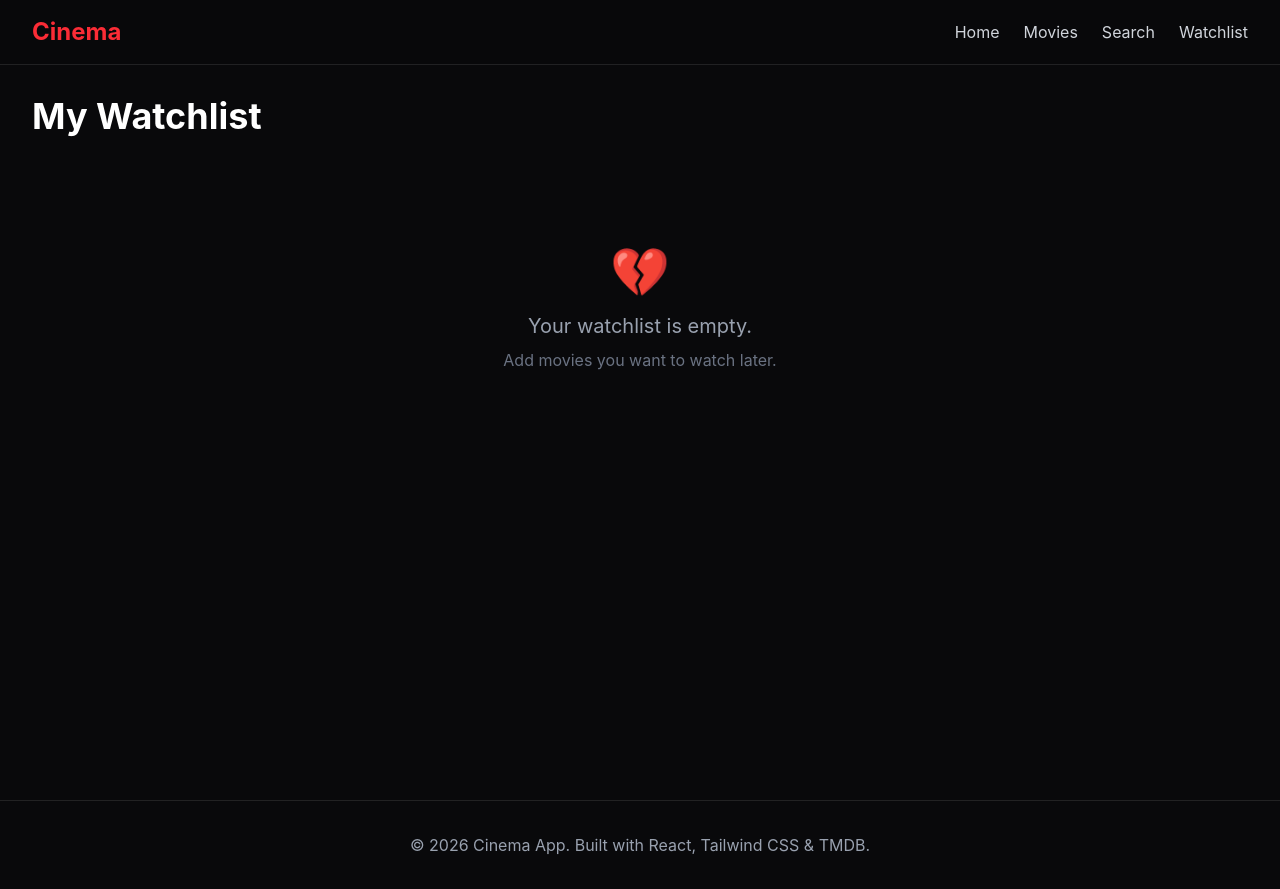
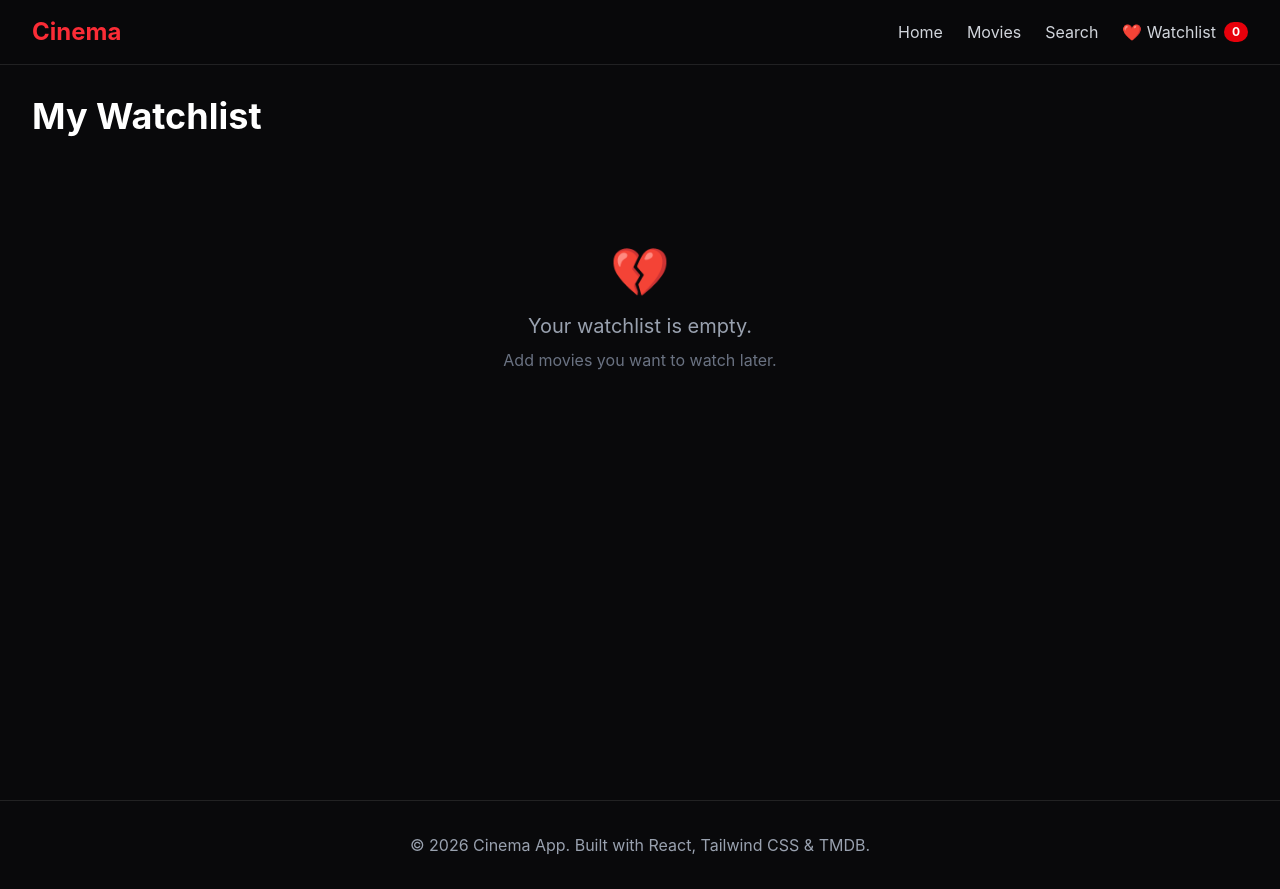
Before and after one commit to kidistm03/Cinema-app, a React (Vite) app: page /watchlist in a window 1280 px wide. Built offline with nearby package versions, Linux system fonts and the light colour scheme; no server answers.

Commit message:
add watchlist count

```diff
--- a/src/components/layout/Navbar.jsx
+++ b/src/components/layout/Navbar.jsx
@@ -1,6 +1,9 @@
 import { Link } from 'react-router-dom'
+import { useWatchlist } from '../../context/WatchlistContext'
 
 function Navbar() {
+  const { watchlist } = useWatchlist()
+
   return (
     <nav className="fixed top-0 left-0 right-0 z-50 bg-zinc-950/80 backdrop-blur-md border-b border-white/10">
       <div className="max-w-7xl mx-auto px-4 sm:px-6 lg:px-8">
@@ -11,6 +14,7 @@ function Navbar() {
           </Link>
 
           <div className="flex items-center gap-3 sm:gap-6 overflow-x-auto">
+
             <Link
               to="/"
               className="text-sm sm:text-base text-gray-300 hover:text-white transition whitespace-nowrap"
@@ -34,10 +38,15 @@ function Navbar() {
 
             <Link
               to="/watchlist"
-              className="text-sm sm:text-base text-gray-300 hover:text-white transition whitespace-nowrap"
+              className="flex items-center gap-2 text-sm sm:text-base text-gray-300 hover:text-white transition whitespace-nowrap"
             >
-              Watchlist
+              ❤️ Watchlist
+
+              <span className="rounded-full bg-red-600 px-2 py-0.5 text-xs font-bold text-white">
+                {watchlist.length}
+              </span>
             </Link>
+
           </div>
 
         </div>
```
